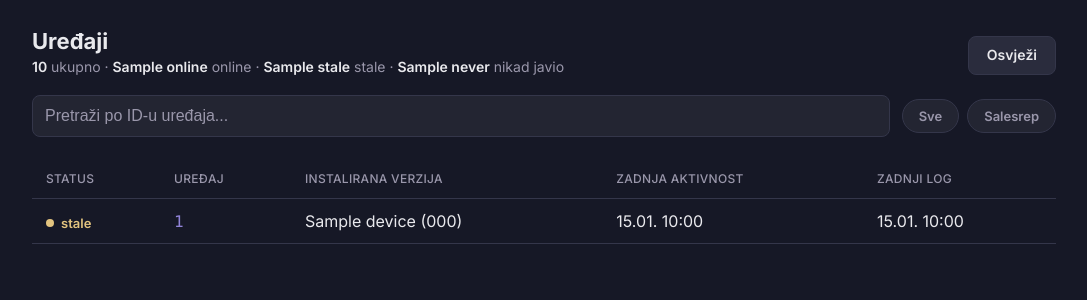
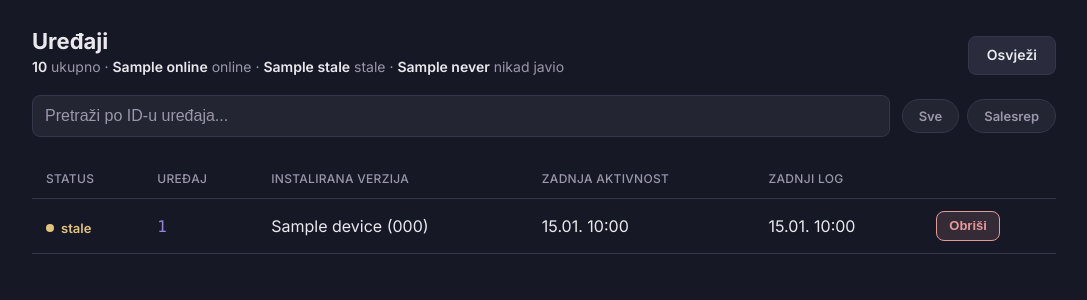
Before and after one commit to eightman0/karika-kmm, a FastAPI app: template admin-dashboard/app/templates/devices.html in a window 1280 px wide. Shown: the top 300 px of the page, without its empty margins (96-1183 px from the left). Run offline with FastAPI, Linux system fonts and the light colour scheme; the template is opened without the code that fills it: most values are stand-ins (such as "Sample title", 1, 10 or a date in 2020).

Commit message:
Reorder versions page cards, add device delete button
Publish now comes before the currently-published summary on /versions -
matches how the page is actually used. Devices list gets a per-row delete
button (with a confirm prompt) backed by a new DELETE-equivalent local_db
helper.

Co-Authored-By: Claude Sonnet 5 <noreply@anthropic.com>

```diff
--- a/admin-dashboard/app/devices.py
+++ b/admin-dashboard/app/devices.py
@@ -75,6 +75,10 @@ def get_device(device_id: str) -> dict | None:
     return _with_computed_fields(row) if row else None
 
 
+def delete_device(device_id: str) -> None:
+    local_db.delete_device(device_id)
+
+
 def request_logs(device_id: str) -> None:
     requested_at = local_db.request_log_pull(device_id)
     # The device pulls the actual log content itself once it wakes up - this is only the "please
--- a/admin-dashboard/app/local_db.py
+++ b/admin-dashboard/app/local_db.py
@@ -160,6 +160,11 @@ def get_device(device_id: str) -> dict | None:
         return dict(row) if row else None
 
 
+def delete_device(device_id: str) -> None:
+    with _connect() as conn:
+        conn.execute("DELETE FROM devices WHERE id = ?", (device_id,))
+
+
 # --- kiosk version -------------------------------------------------------------
 
 def get_kiosk_version_row() -> dict | None:
--- a/admin-dashboard/app/main.py
+++ b/admin-dashboard/app/main.py
@@ -87,6 +87,12 @@ def request_logs(device_id: str):
     return RedirectResponse(f"/devices/{device_id}", status_code=303)
 
 
+@app.post("/devices/{device_id}/delete", dependencies=[require_login])
+def delete_device(device_id: str):
+    devices.delete_device(device_id)
+    return RedirectResponse("/devices", status_code=303)
+
+
 @app.get("/devices/{device_id}/log", dependencies=[require_login])
 def download_log(device_id: str):
     device = devices.get_device(device_id)
--- a/admin-dashboard/app/static/style.css
+++ b/admin-dashboard/app/static/style.css
@@ -95,6 +95,9 @@ main { padding: 28px; max-width: 1080px; margin: 0 auto; }
 .btn-secondary:hover { border-color: var(--accent); }
 .btn-ghost { background: transparent; color: var(--muted); border-color: var(--border); }
 .btn-ghost:hover { color: var(--text); border-color: var(--accent); }
+.btn-danger { background: var(--never-dim); color: var(--never); border-color: var(--never); }
+.btn-danger:hover { background: var(--never); color: var(--ground); }
+.btn-sm { padding: 6px 12px; font-size: 13px; }
 .btn:disabled, .btn.disabled {
   opacity: 0.45;
   cursor: not-allowed;
--- a/admin-dashboard/app/templates/devices.html
+++ b/admin-dashboard/app/templates/devices.html
@@ -35,6 +35,7 @@
       <th>Instalirana verzija</th>
       <th>Zadnja aktivnost</th>
       <th>Zadnji log</th>
+      <th></th>
     </tr>
   </thead>
   <tbody>
@@ -52,6 +53,11 @@
       </td>
       <td data-label="Zadnja aktivnost">{{ d.lastSeenAt.strftime("%d.%m. %H:%M") if d.lastSeenAt else "nikad" }}</td>
       <td data-label="Zadnji log">{{ d.lastLogUploadAt.strftime("%d.%m. %H:%M") if d.lastLogUploadAt else "-" }}</td>
+      <td data-label="">
+        <form method="post" action="/devices/{{ d.id }}/delete" onsubmit="return confirm('Obrisati uređaj {{ d.id }}?')">
+          <button type="submit" class="btn btn-danger btn-sm">Obriši</button>
+        </form>
+      </td>
     </tr>
     {% endfor %}
   </tbody>
```
Also changed, not shown: admin-dashboard/app/templates/versions.html (+15 -15 lines).
